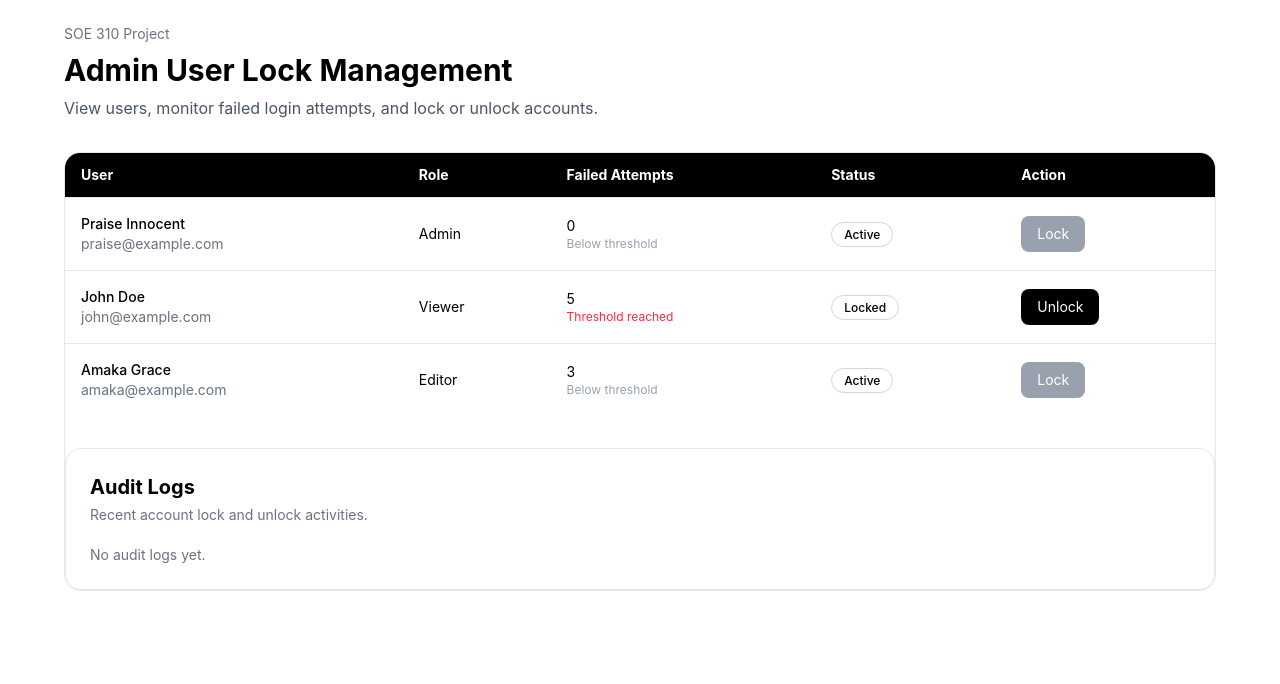
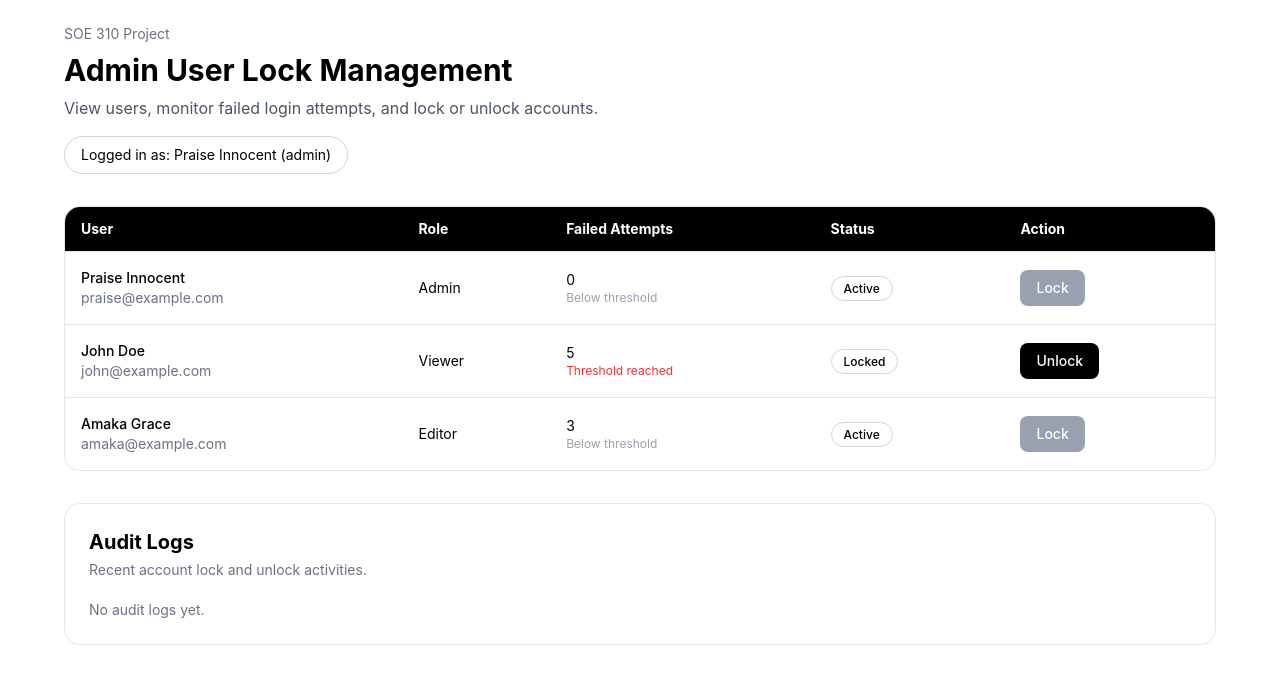
Before and after one commit to praisezedo/soe310-admin-lockscreen, a React (Vite) app: page / in a window 1280 px wide. Shown: the top 684 px of the page. Built offline with nearby package versions, Linux system fonts and the light colour scheme.

Commit message:
added custom audit reason and threshold limit

```diff
--- a/src/App.tsx
+++ b/src/App.tsx
@@ -1,19 +1,26 @@
+import { useState } from "react";
 import { mockUsers } from "./data/mockUsers";
-import { useState } from "react";
 import LockModal from "./components/lockModal";
 import AuditLogs, { type AuditLog } from "./components/auditLogs";
 
 export default function App() {
-
+  const [users, setUsers] = useState(mockUsers);
+  const [logs, setLogs] = useState<AuditLog[]>([]);
   const [modalOpen, setModalOpen] = useState(false);
   const [action, setAction] = useState<"lock" | "unlock">("lock");
   const [selectedUser, setSelectedUser] = useState("");
-const [ users , setUsers ] = useState(mockUsers);
   const [selectedUserId, setSelectedUserId] = useState<number | null>(null);
-const [logs, setLogs] = useState<AuditLog[]>([]);
+  const [reason, setReason] = useState("");
+
+  const currentUser = {
+    name: "Praise Innocent",
+    role: "admin",
+  };
+
+  const isAdmin = currentUser.role === "admin";
 
   function handleConfirmAction() {
-  if (!selectedUserId) return;
+    if (!selectedUserId || !isAdmin) return;
 
     const selectedUserData = users.find((user) => user.id === selectedUserId);
     if (!selectedUserData) return;
@@ -32,19 +39,19 @@ function handleConfirmAction() {
 
     const newLog: AuditLog = {
       id: Date.now(),
-    admin: "Praise Innocent",
+      admin: currentUser.name,
       action: action === "lock" ? "locked" : "unlocked",
       user: selectedUserData.name,
-    reason:
-      action === "lock"
-        ? "Account locked due to security review"
-        : "Account unlocked after admin verification",
+      reason: reason,
+        // action === "lock"
+        //   ? "Account locked due to failed login threshold"
+        //   : "Account unlocked after admin verification",
       time: new Date().toLocaleString(),
     };
 
     setLogs((currentLogs) => [newLog, ...currentLogs]);
-
     setModalOpen(false);
+    setReason("");
   }
 
   return (
@@ -57,8 +64,19 @@ function handleConfirmAction() {
         </h1>
 
         <p className="mt-2 text-gray-600">
-          View users, monitor failed login attempts, and lock or unlock accounts.
+          View users, monitor failed login attempts, and lock or unlock
+          accounts.
         </p>
+
+        <div className="mt-4 inline-flex rounded-full border border-gray-300 px-4 py-2 text-sm">
+          Logged in as: {currentUser.name} ({currentUser.role})
+        </div>
+
+        {!isAdmin && (
+          <p className="mt-3 text-sm text-red-600">
+            Only administrators can lock or unlock accounts.
+          </p>
+        )}
 
         <div className="mt-8 overflow-hidden rounded-2xl border border-gray-200 bg-white">
           <table className="w-full border-collapse text-left text-sm">
@@ -73,7 +91,11 @@ function handleConfirmAction() {
             </thead>
 
             <tbody>
-              {users.map((user) => (
+              {users.map((user) => {
+                const belowThreshold =
+                  user.status === "active" && user.failedAttempts < 5;
+
+                return (
                   <tr key={user.id} className="border-t border-gray-200">
                     <td className="px-4 py-4">
                       <p className="font-medium">{user.name}</p>
@@ -82,10 +104,9 @@ function handleConfirmAction() {
 
                     <td className="px-4 py-4 capitalize">{user.role}</td>
 
-                  <td className="px-4 py-4">{user.failedAttempts}
-
-                    {
-                    user.failedAttempts >= 5 ? (
+                    <td className="px-4 py-4">
+                      <p>{user.failedAttempts}</p>
+                      {user.failedAttempts >= 5 ? (
                         <p className="text-xs text-red-500">
                           Threshold reached
                         </p>
@@ -93,8 +114,7 @@ function handleConfirmAction() {
                         <p className="text-xs text-gray-400">
                           Below threshold
                         </p>
-                    )
-                  }
+                      )}
                     </td>
 
                     <td className="px-4 py-4">
@@ -105,38 +125,44 @@ function handleConfirmAction() {
 
                     <td className="px-4 py-4">
                       <button
-                disabled={
-                  user.status === "active" &&
-                  user.failedAttempts < 5
-                }
+                        disabled={!isAdmin || belowThreshold}
                         onClick={() => {
-                  setAction(user.status === "locked" ? "unlock" : "lock");
+                          setAction(
+                            user.status === "locked" ? "unlock" : "lock"
+                          );
                           setSelectedUser(user.name);
                           setSelectedUserId(user.id);
                           setModalOpen(true);
                         }}
-                className={`rounded-lg px-4 py-2 text-white ${
-                  user.status === "active" && user.failedAttempts < 5
-                    ? "bg-gray-400 cursor-not-allowed"
-                    : "bg-black"
+                        className={`rounded-lg px-4 py-2  text-sm font-medium text-white ${
+                          !isAdmin || belowThreshold
+                            ? "cursor-not-allowed bg-gray-400"
+                            : "bg-black hover:opacity-50 hover:cursor-pointer"
                         }`}
                       >
                         {user.status === "locked" ? "Unlock" : "Lock"}
                       </button>
                     </td>
                   </tr>
-              ))}
+                );
+              })}
             </tbody>
           </table>
+        </div>
+
         <AuditLogs logs={logs} />
-        </div>
       </section>
 
       <LockModal
         open={modalOpen}
         action={action}
         userName={selectedUser}
-        onClose={() => setModalOpen(false)}
+        reason={reason}
+        onReasonChange={setReason}
+        onClose={() => {
+          setModalOpen(false);
+          setReason("");
+        }}
         onConfirm={handleConfirmAction}
       />
     </main>
--- a/src/components/lockModal.tsx
+++ b/src/components/lockModal.tsx
@@ -2,6 +2,8 @@ type LockModalProps = {
   open: boolean;
   action: "lock" | "unlock";
   userName: string;
+  reason: string;
+  onReasonChange: (reason: string) => void;
   onClose: () => void;
   onConfirm: () => void;
 };
@@ -10,6 +12,8 @@ export default function LockModal({
   open,
   action,
   userName,
+  reason,
+  onReasonChange,
   onClose,
   onConfirm,
 }: LockModalProps){
@@ -30,6 +34,8 @@ export default function LockModal({
           placeholder="Reason..."
           className="mt-4 w-full rounded-lg border p-3"
           rows={4}
+          value={reason}
+          onChange={(event) => onReasonChange(event.target.value)}
         />
 
         <div className="mt-6 flex justify-end gap-3">
```
Lines whose indentation alone changed are shown as unchanged.
